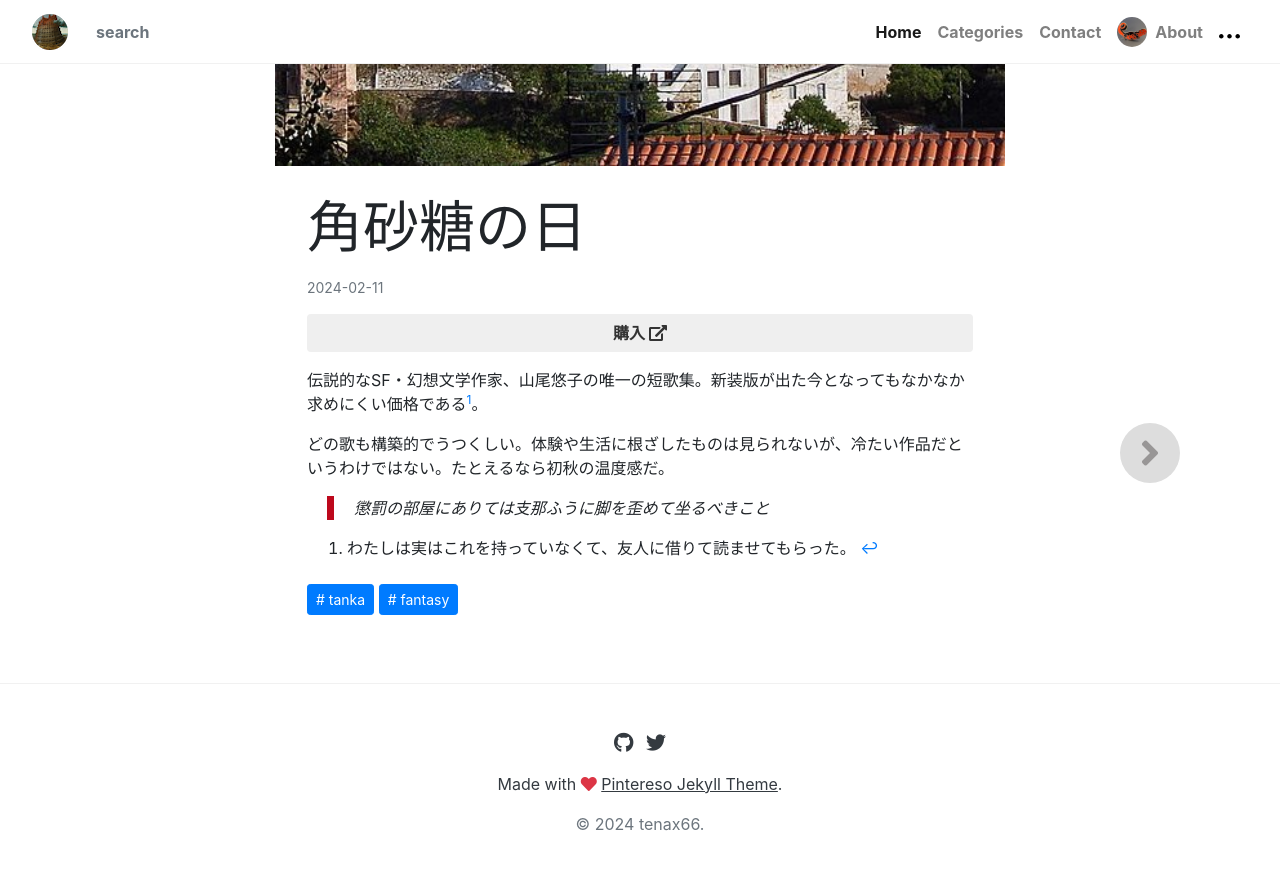
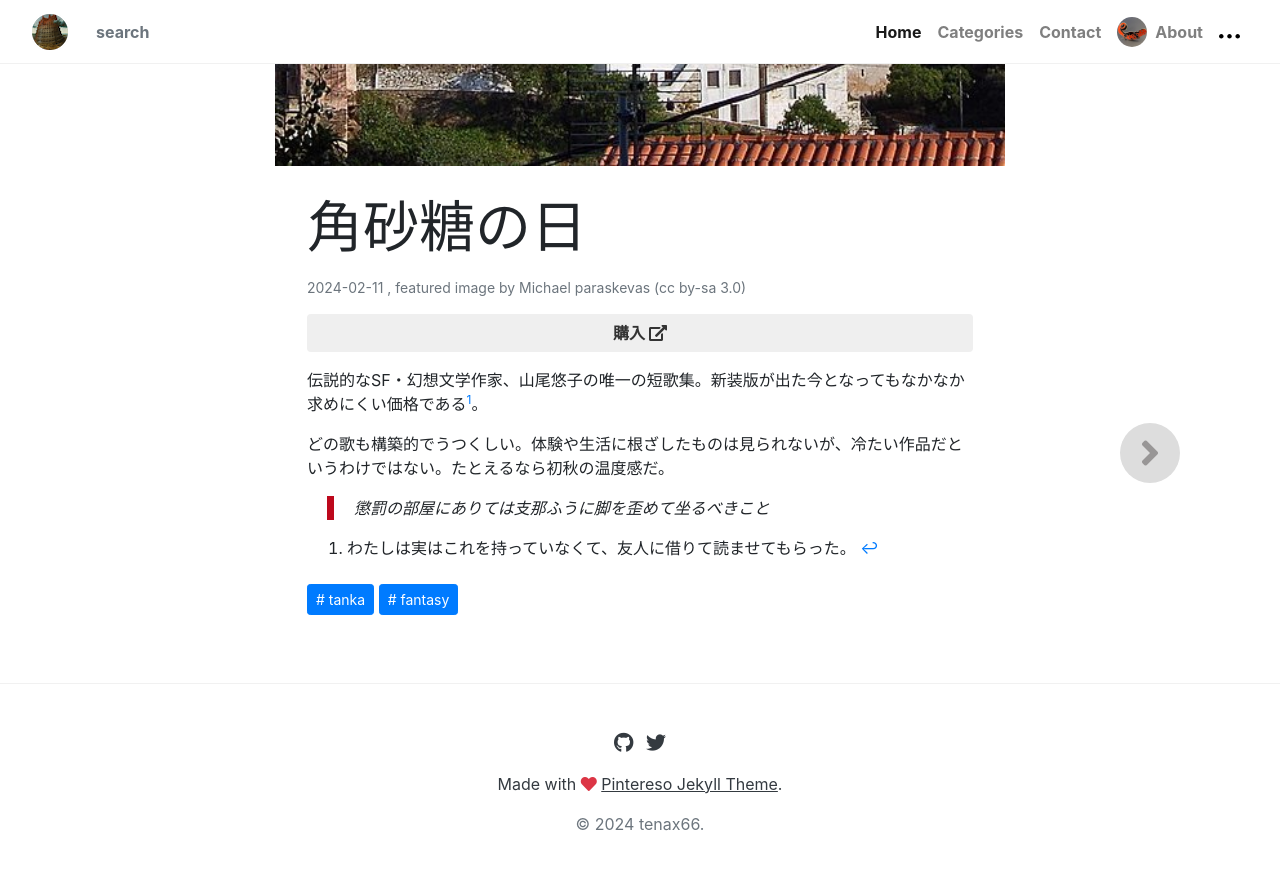
Before and after one commit to tenax66/babel, a Jekyll site: the page built from _posts/2024-02-11-sugar-cube-day.md, in a window 1280 px wide and 900 px high, scrolled down 1050 px. Shown: the top 870 px of the window. Built offline with Jekyll 4.4.1, drawn with Linux system fonts in a browser that asks for light colours; nearby versions of some CDN libraries; library files that are not in the unit come from our copies; comment, search, counter and statistics services are not loaded.

Commit message:
add credit

```diff
--- a/_posts/2024-02-11-sugar-cube-day.md
+++ b/_posts/2024-02-11-sugar-cube-day.md
@@ -2,6 +2,7 @@
 title: "角砂糖の日"
 categories: [tanka, fantasy]
 image: "/assets/images/sugar-cube-day/sugar-cube-day.jpg"
+credit: "Michael Paraskevas (CC BY-SA 3.0)"
 visit: https://amzn.to/3w9ZaJY
 ---
 
```
